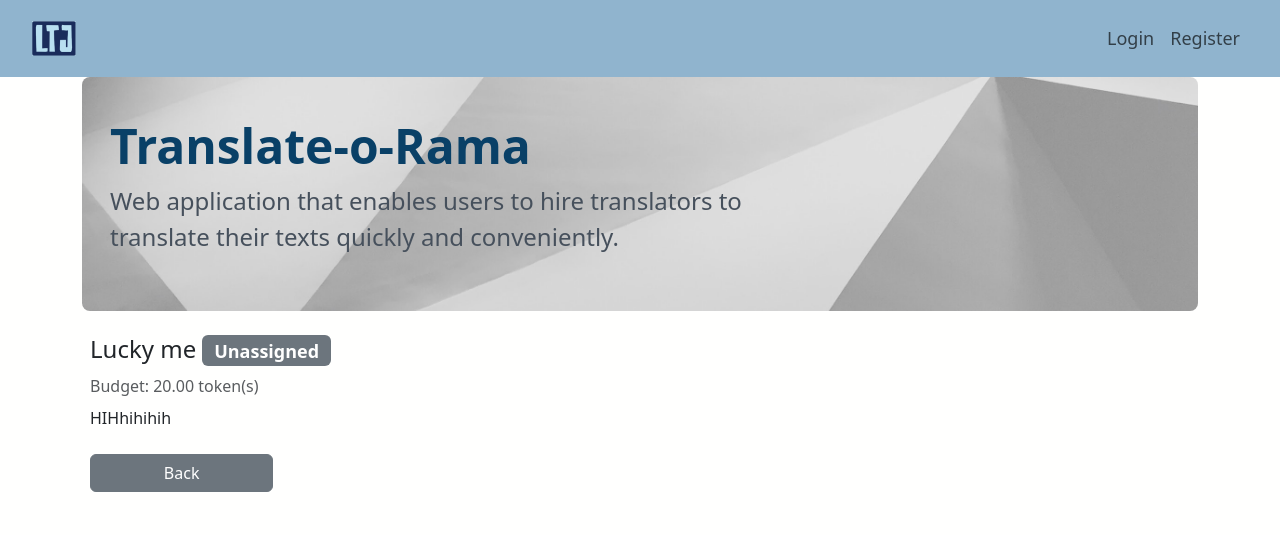
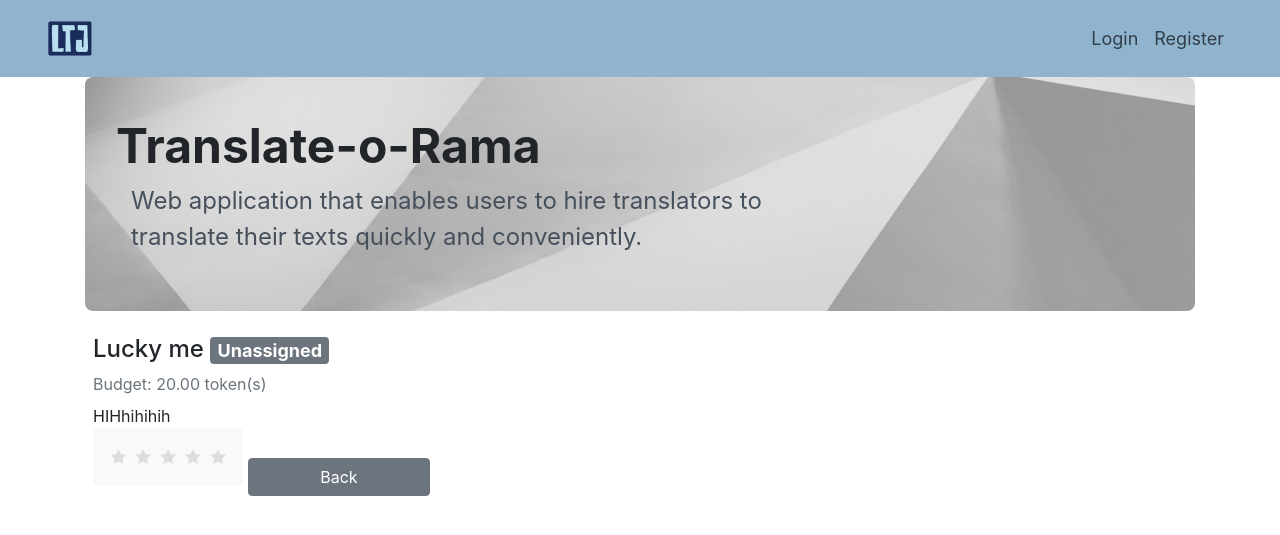
Before and after one commit to lukakuterovac/translate-o-rama, a Django app: page /dashboard/job_status/1 in a window 1280 px wide. Shown: the top 535 px of the page. Run offline with Django 4.2, Linux system fonts and the light colour scheme; data comes from the database, SQL or seed files in the repository; both versions use the stored data as it was after the commit; parts of the project's set-up code (start-up, migrations or seed data) failed here and were passed over.

Commit message:
Add job rating - WIP

```diff
--- a/translationsite/app/admin.py
+++ b/translationsite/app/admin.py
@@ -1,9 +1,10 @@
 from django.contrib import admin
 
-from .models import UserProfile, Job, Message, JobBid
+from .models import UserProfile, Job, Message, JobBid, Rating
 
 # Register your models here.
 admin.site.register(UserProfile)
 admin.site.register(Job)
 admin.site.register(Message)
 admin.site.register(JobBid)
+admin.site.register(Rating)
--- a/translationsite/app/templates/app/job_status.html
+++ b/translationsite/app/templates/app/job_status.html
@@ -1,5 +1,36 @@
 {% extends 'app/base.html' %}
 {% block content %}
+  <!DOCTYPE html>
+  <html lang="en">
+  <head>
+      <meta charset="utf-8">
+      <meta name="viewport" content="width=device-width, initial-scale=1, shrink-to-fit=no">
+      <link rel="stylesheet" href="https://cdn.jsdelivr.net/npm/bootstrap@4.0.0/dist/css/bootstrap.min.css" integrity="sha384-Gn5384xqQ1aoWXA+058RXPxPg6fy4IWvTNh0E263XmFcJlSAwiGgFAW/dAiS6JXm" crossorigin="anonymous">
+      <link rel="stylesheet" href="https://cdnjs.cloudflare.com/ajax/libs/font-awesome/4.7.0/css/font-awesome.min.css">
+      <meta charset="UTF-8">
+      <title>Rating</title>
+  </head>
+  <body>
+    <style>
+      .rating-list li {
+        float: right;
+        color: #ddd;
+        padding: 10px 5px;
+      }
+
+      .rating-list li:hover,
+      .rating-list li:hover ~ li {
+        color: orange;
+      }
+
+      .rating-list {
+        display: inline-block;
+        list-style: none;
+      }
+      .checked {
+          color: orange;
+      }
+    </style>
     <div class="mx-2">
       <h4>{{ job.title }}
         {% if job.is_assigned %}
@@ -14,6 +45,19 @@
       </h4>
       <div class="mb-2 text-muted">Budget: {{ job.budget }} token(s)</div>
       <div class="">{{ job.description }}</div>
+      <ul class="btn btn-light list-inline rating-list">
+        <a href="{% url 'app:job_rating' job.id 5 %}"><li>
+            <i class="fa fa-star {% if rating > 4 %} checked {% endif %}" title="Rate 5"></i></li></a>
+        <a href="{% url 'app:job_rating' job.id 4 %}"><li>
+            <i class="fa fa-star {% if rating > 3 %} checked {% endif %}" title="Rate 4"></i></li></a>
+        <a href="{% url 'app:job_rating' job.id 3 %}"><li>
+            <i class="fa fa-star {% if rating > 2 %} checked {% endif %}" title="Rate 3"></i></li></a>
+        <a href="{% url 'app:job_rating' job.id 2 %}"><li>
+            <i class="fa fa-star {% if rating > 1 %} checked {% endif %}" title="Rate 2"></i></li></a>
+        <a href="{% url 'app:job_rating' job.id 1 %}"><li>
+            <i class="fa fa-star {% if rating > 0 %} checked {% endif %}" title="Rate 1"></i></li></a>
+      </ul>
       <a href="{% url 'app:dashboard' %}" class="btn btn-secondary col-2 mt-4">Back</a>
     </div>
+  </body>
 {% endblock content %}
--- a/translationsite/app/urls.py
+++ b/translationsite/app/urls.py
@@ -20,4 +20,9 @@
     path("profile/password_change", views.change_password, name="new_password"),
     path("profile/email_change", views.email_change, name="new_email"),
     path("dashboard/job_status/<int:job_id>", views.job_status, name="job_status"),
+    path(
+        "dashboard/job_status/<int:job_id>/rate/<int:rating>",
+        views.job_rating,
+        name="job_rating",
+    ),
 ]
--- a/translationsite/app/views.py
+++ b/translationsite/app/views.py
@@ -12,7 +12,7 @@
 from .models import Job, Message, JobBid
 from .forms import JobForm, MessageForm, JobBidForm
 from django.db.models import Q
-from .models import Job, Message
+from .models import Job, Message, Rating
 from .forms import JobForm
 from django.contrib.auth.models import User
 
@@ -209,7 +209,16 @@
 
 def job_status(request, job_id):
     job = get_object_or_404(Job, pk=job_id)
+    rating = Rating.objects.filter(job=job).first()
     context = {
         "job": job,
+        "rating": rating.rating if rating else 0,
     }
     return render(request, "app/job_status.html", context)
+
+
+def job_rating(request, job_id, rating):
+    job = get_object_or_404(Job, pk=job_id)
+    Rating.objects.filter(job=job).delete()
+    Rating.objects.create(job=job, translator=job.translator, rating=rating).save()
+    return HttpResponseRedirect(reverse("app:job_status", args=[job_id]))
```
Also changed, not shown: translationsite/app/migrations/0015_merge_20230204_1110.py (added), translationsite/app/migrations/0016_rating.py (added), translationsite/db.sqlite3. Lines whose indentation alone changed are shown as unchanged.
